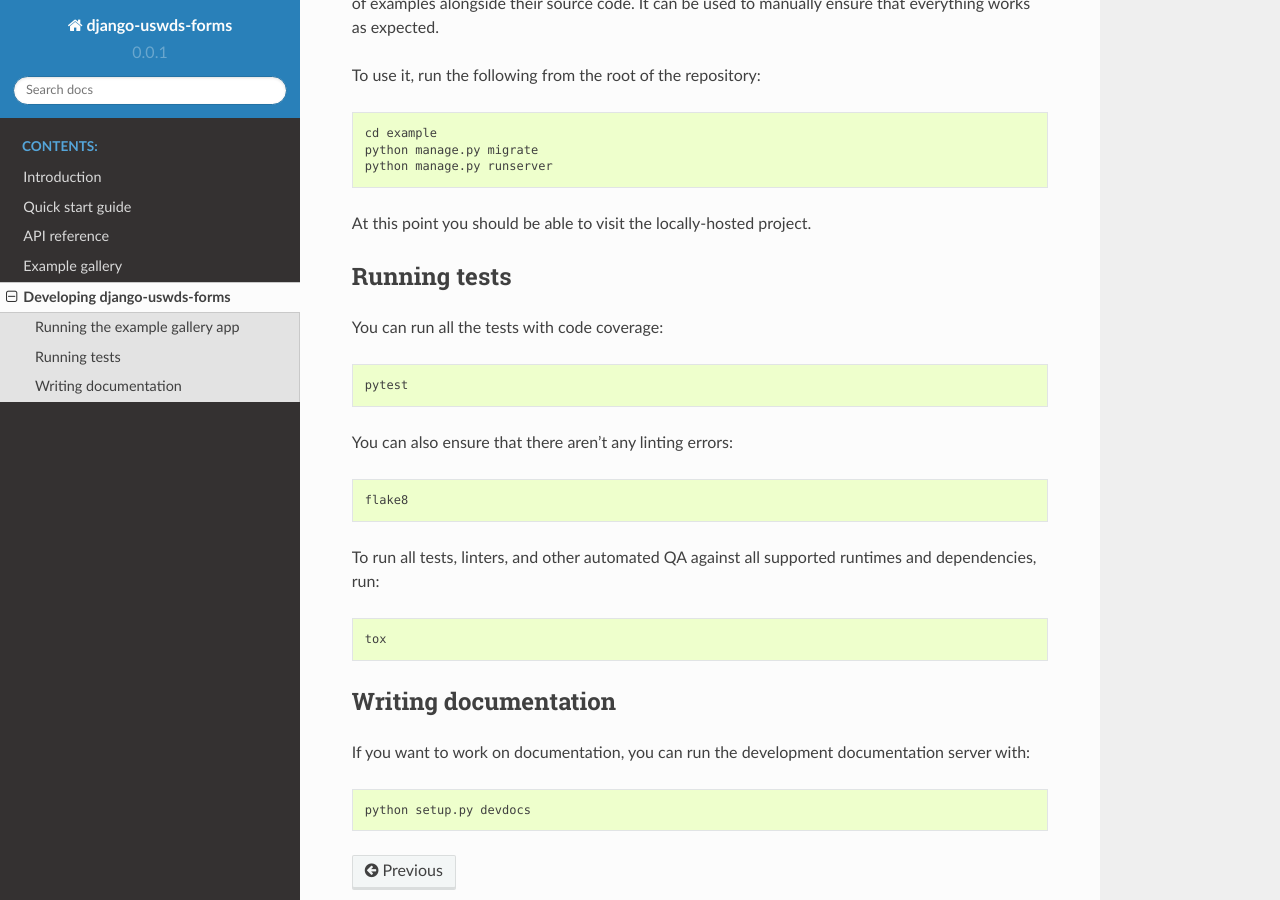
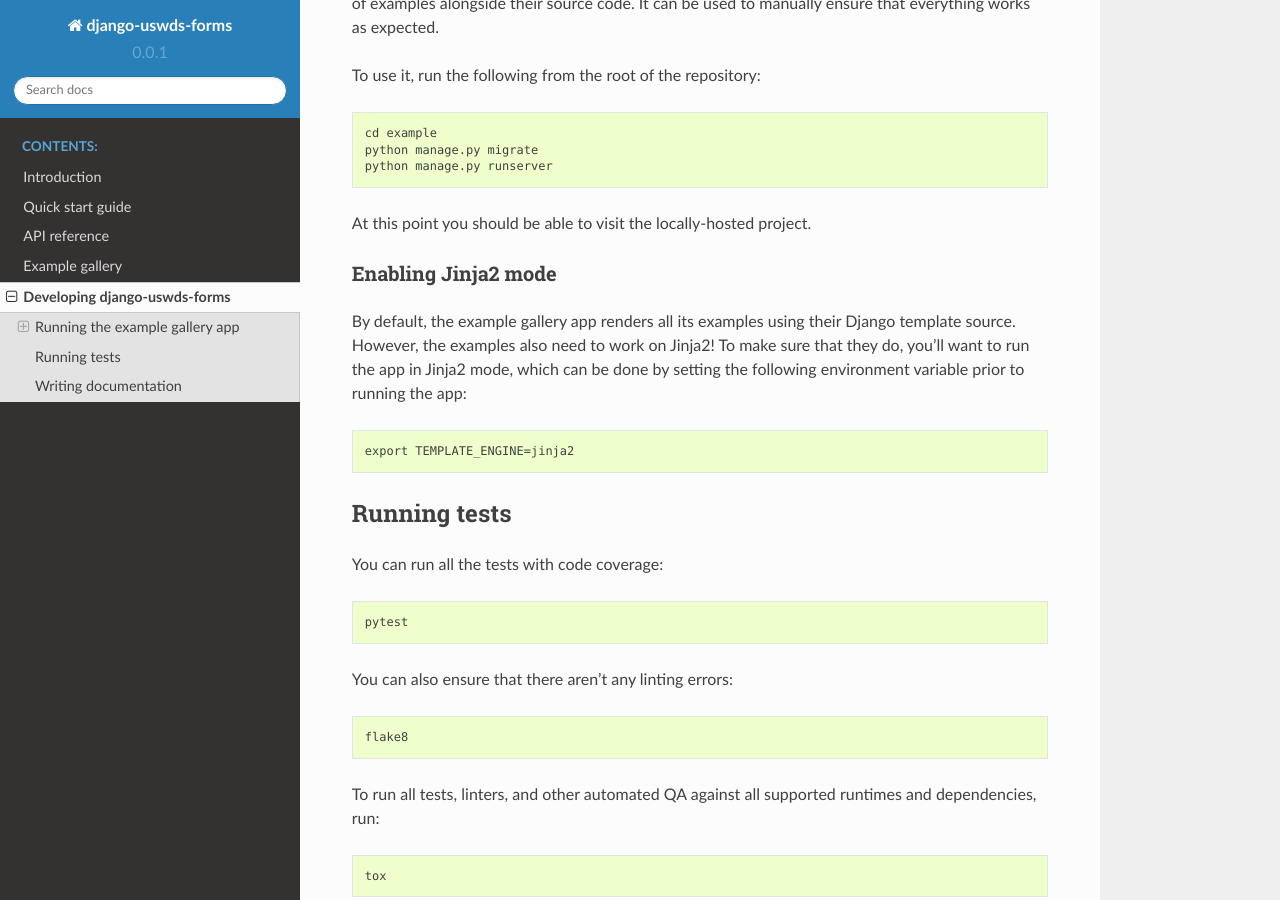
Before and after one commit to 18F/django-uswds-forms, a Sphinx documentation site: the page built from docs/developing.rst, in a window 1280 px wide and 900 px high, scrolled down 751 px. Built offline with Sphinx 7.4.7 and the Read the Docs theme 2.0.0, drawn with Linux system fonts in a browser that asks for light colours.

Commit message:
Document Jinja2 mode.

```diff
--- a/docs/developing.rst
+++ b/docs/developing.rst
@@ -25,7 +25,7 @@
     python setup.py develop
 
 Running the example gallery app
-~~~~~~~~~~~~~~~~~~~~~~~~~~~~~~~
+-------------------------------
 
 An example Django project provides a integration with
 django-uswds-forms by presenting a variety of examples alongside their
@@ -40,8 +40,19 @@
 
 At this point you should be able to visit the locally-hosted project.
 
+Enabling Jinja2 mode
+~~~~~~~~~~~~~~~~~~~~
+
+By default, the example gallery app renders all its examples using
+their Django template source. However, the examples also need to
+work on Jinja2! To make sure that they do, you'll want to run the
+app in Jinja2 mode, which can be done by setting the following
+environment variable prior to running the app::
+
+    export TEMPLATE_ENGINE=jinja2
+
 Running tests
-~~~~~~~~~~~~~
+-------------
 
 You can run all the tests with code coverage::
 
@@ -57,7 +68,7 @@
     tox
 
 Writing documentation
-~~~~~~~~~~~~~~~~~~~~~
+---------------------
 
 If you want to work on documentation, you can run the development
 documentation server with::
```
Also changed, not shown: 1 other file.
